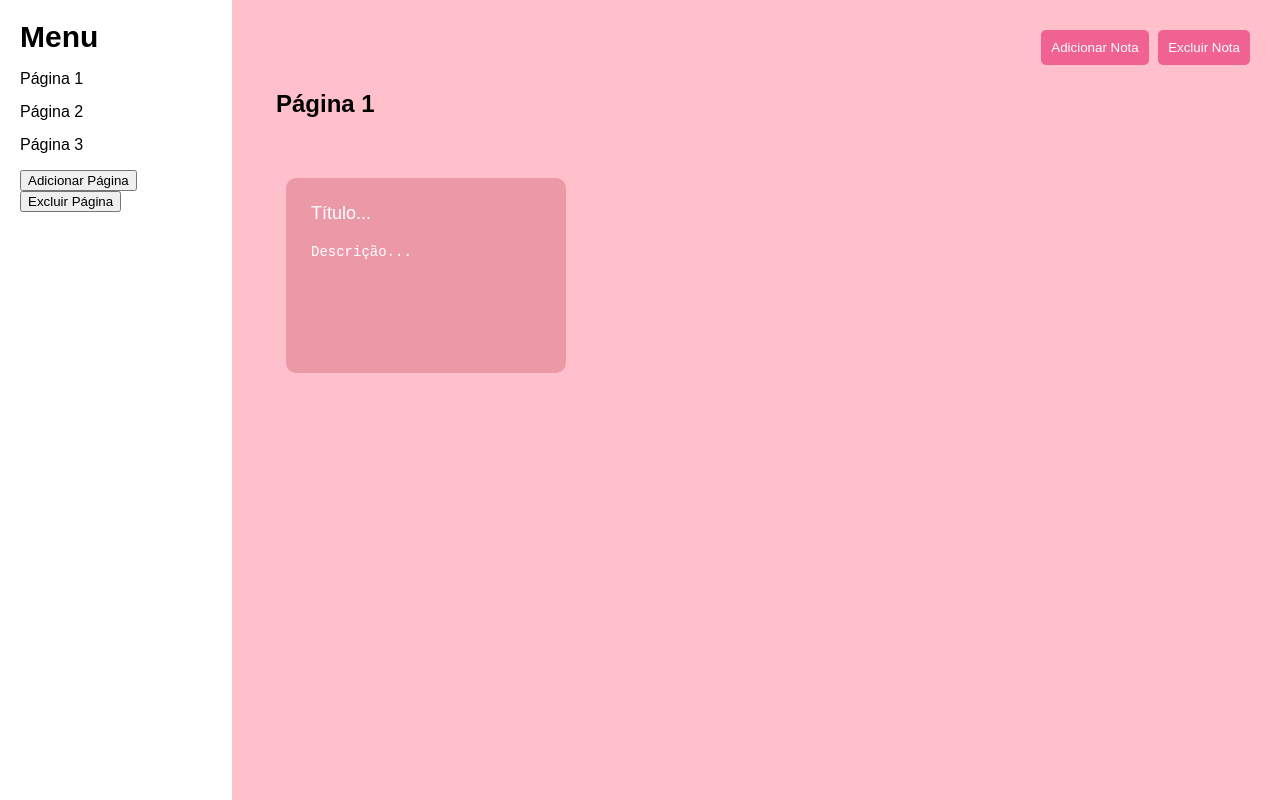
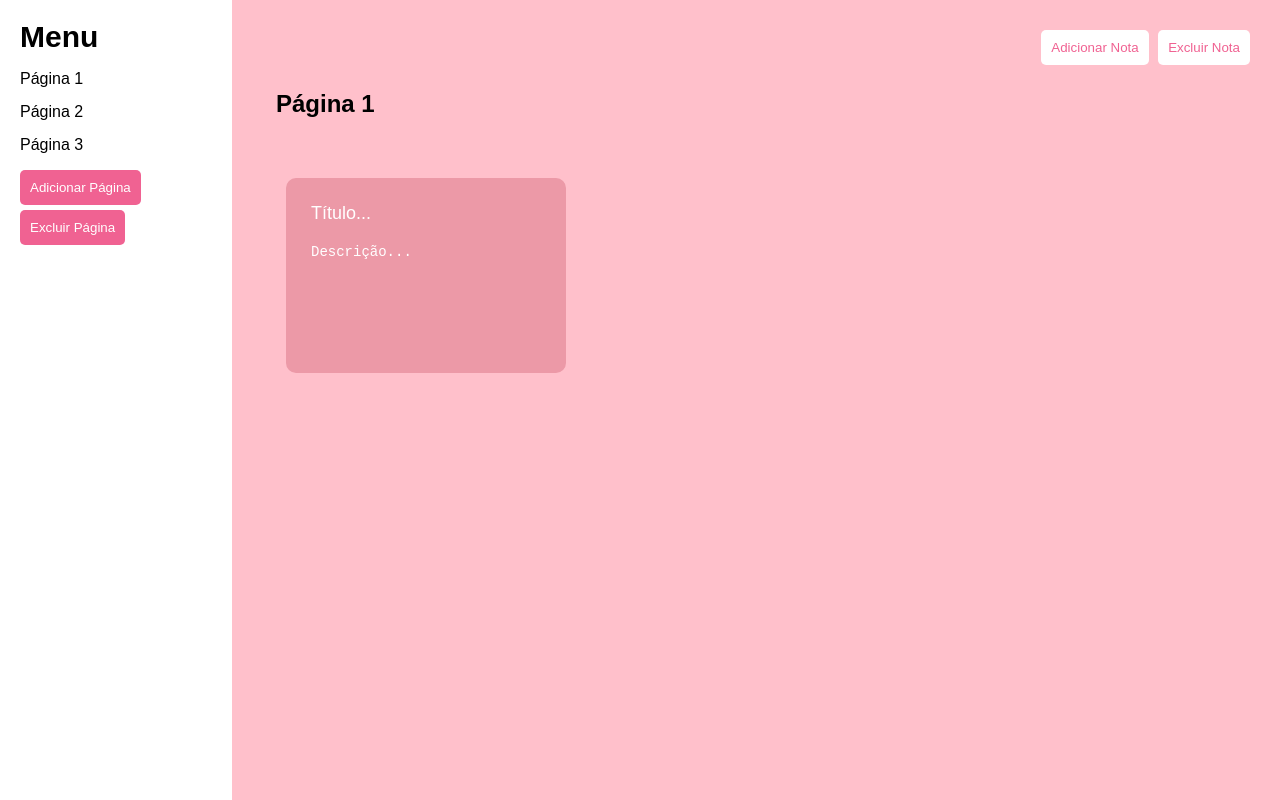
Before and after one commit to Whyskip/To-Do-List, a plain HTML site: page index.html in a window 1280 px wide. Drawn offline with Linux system fonts and the light colour scheme.

Commit message:
Add files via upload

```diff
--- a/styles.css
+++ b/styles.css
@@ -40,6 +40,21 @@ nav.sidebar {
     color: gray;
 }
 
+nav button {
+    background-color: #f06292;
+    border: none;
+    padding: 10px;
+    margin-bottom: 5px;
+    color: white;
+    border-radius: 5px;
+    cursor: pointer;
+    transition: background-color 0.3s ease;
+}
+
+nav button:hover {
+    background-color: #d04877;
+}
+
 .content {
     margin-left: 20%;
     padding: 20px;
@@ -67,10 +82,10 @@ nav.sidebar {
 }
 
 .note-controls button {
-    background-color: #f06292;
+    background-color: white;
     border: none;
     padding: 10px;
-    color: white;
+    color: #f06292;
     margin-left: 5px;
     border-radius: 5px;
     cursor: pointer;
@@ -78,7 +93,7 @@ nav.sidebar {
 }
 
 .note-controls button:hover {
-    background-color: #d04877;
+    background-color: rgb(239, 239, 239);
 }
 
 .notes-wrapper {
```
